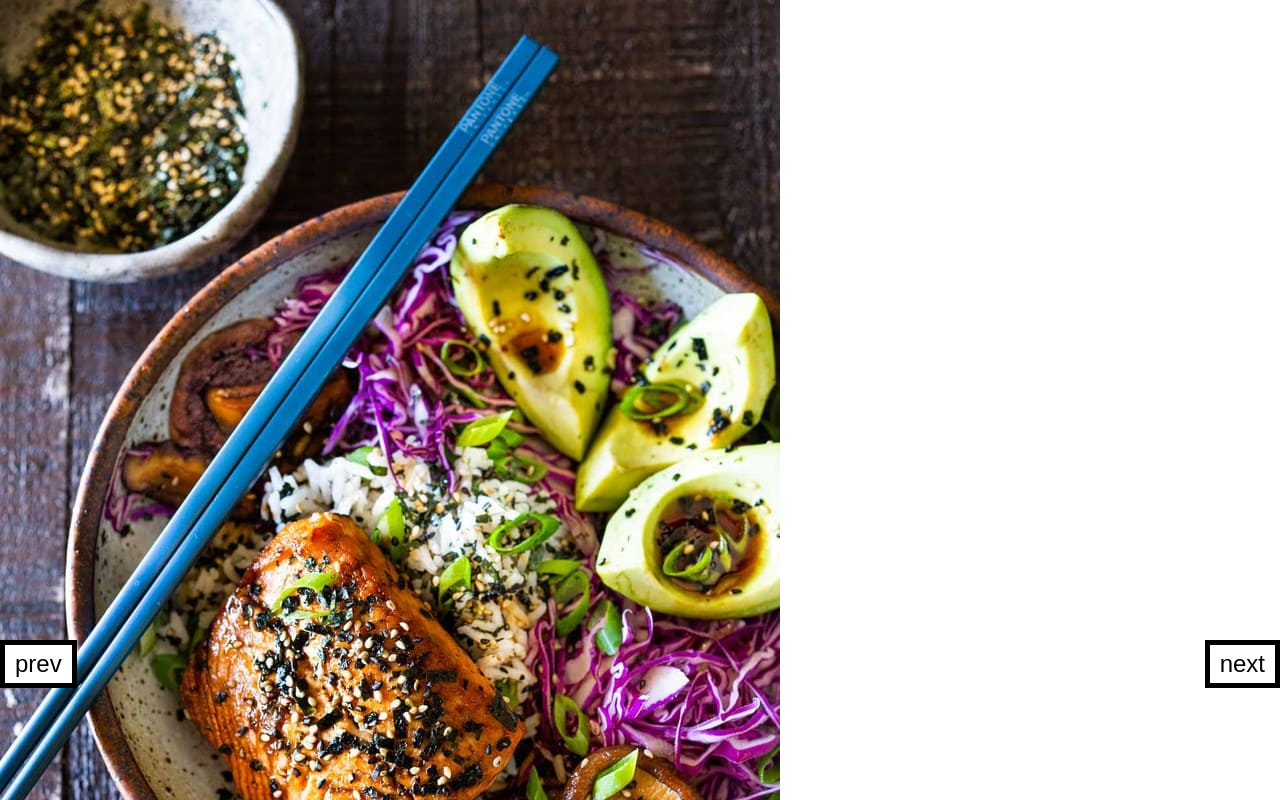
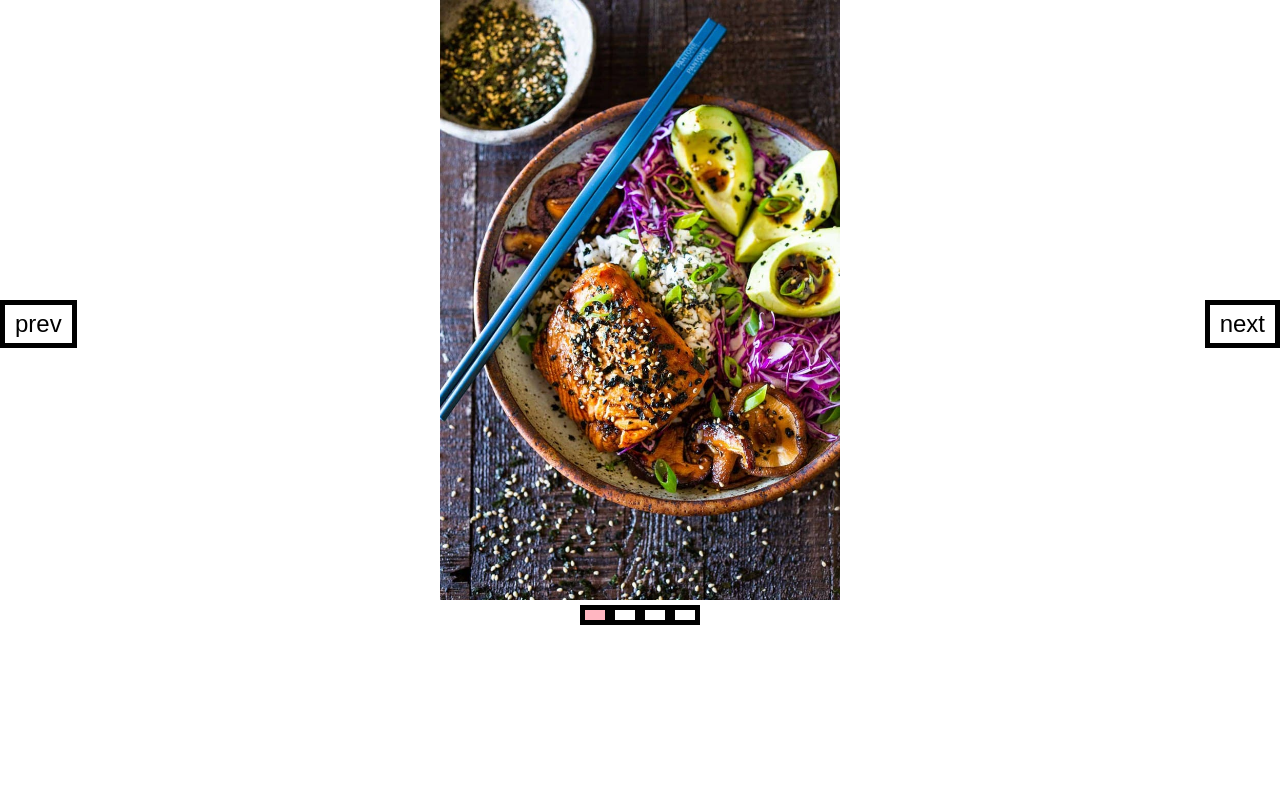
Before and after one commit to migguz53/migguz53.github.io, a website built with Parcel: page index.html in a window 1280 px wide. Shown: the top 800 px of the page. Built offline with nearby package versions, Linux system fonts and the light colour scheme.

Commit message:
croppedimgs

```diff
--- a/index.html
+++ b/index.html
@@ -37,16 +37,16 @@
     <div class="line red"></div>
 
     <div class="my-slider">
-      <div>
+      <div class="sliderimg">
         <img src="/img/salmonbowl.jpg" alt="" />
       </div>
-      <div>
+      <div class="sliderimg">
         <img src="/img/porkcutlet.jpg" alt="" />
       </div>
-      <div>
+      <div class="sliderimg">
         <img src="/img/scallops.jpg" alt="" />
       </div>
-      <div>
+      <div class="sliderimg">
         <img src="/img/raspberrycake.jpg" alt="" />
       </div>
     </div>
--- a/style.css
+++ b/style.css
@@ -9,6 +9,17 @@ img {
   max-width: 100%;
   height: auto;
   display: block;
+}
+
+.sliderimg{
+    height: 600px;
+    width: 800px;
+}
+
+.sliderimg img{
+    height: 100%;
+    width: 100%;
+    object-fit: contain;
 }
 
 .tns-outer{
```
